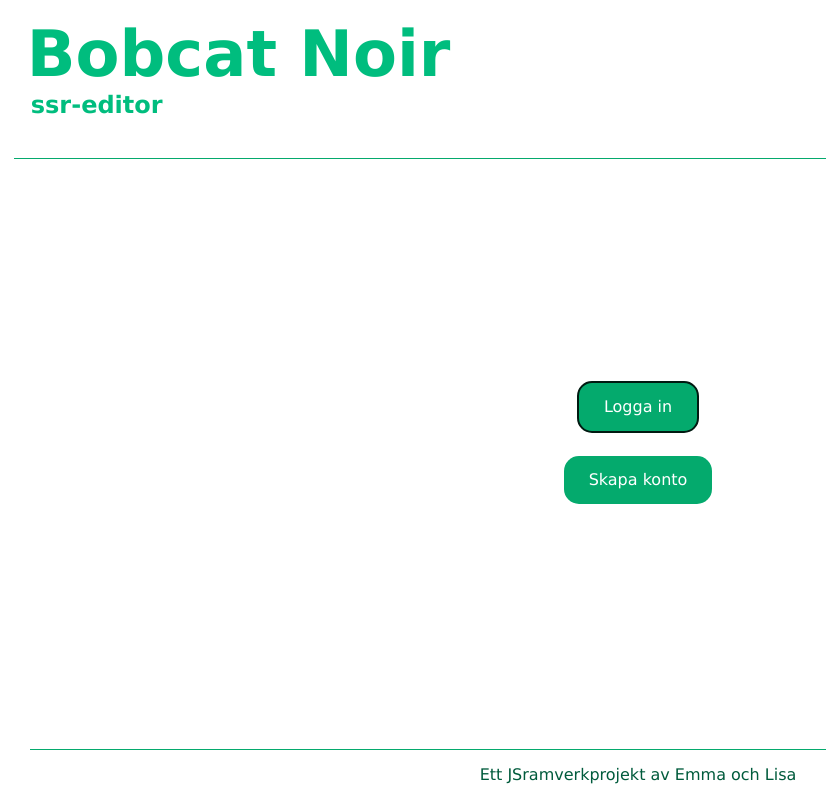
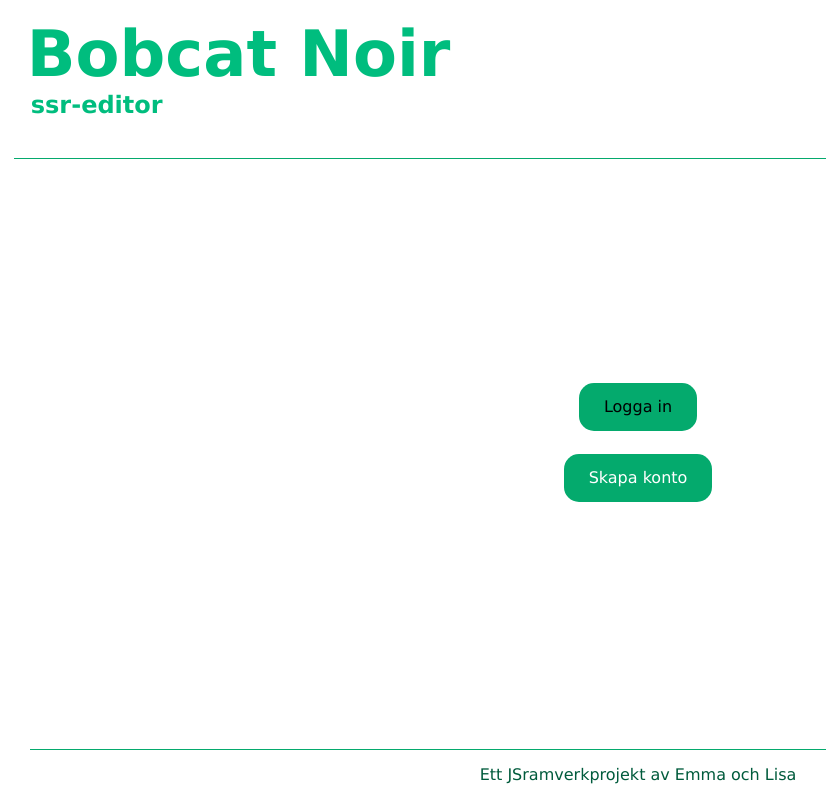
Before and after one commit to lisarosengren/ssr-editor-vue, a Vue app: page / in a window 1280 px wide. In both pictures the pointer is over the button "Logga in". Shown: the whole page, without its empty margins (2-828 px from the left). Built offline with nearby package versions, Linux system fonts and the light colour scheme; no server answers.

Commit message:
changed hover effect, corrected typo in welcome

```diff
--- a/src/App.vue
+++ b/src/App.vue
@@ -260,7 +260,7 @@ nav a:first-of-type {
 }
 
 .button:hover {
-  border: solid 2px #011a11;
+  color: #000;
 }
  .logout {
   margin-top: 0.7rem;
--- a/src/views/HomeView.vue
+++ b/src/views/HomeView.vue
@@ -10,7 +10,7 @@
 <template>
   <div class="home">
     <h2>Välkommen!</h2>
-    <p>Det här är Lisas och Emmas jsrmaverk-projekt.</p>
+    <p>Det här är Lisas och Emmas jsramverk-projekt.</p>
     </div>
 </template>
 
```
